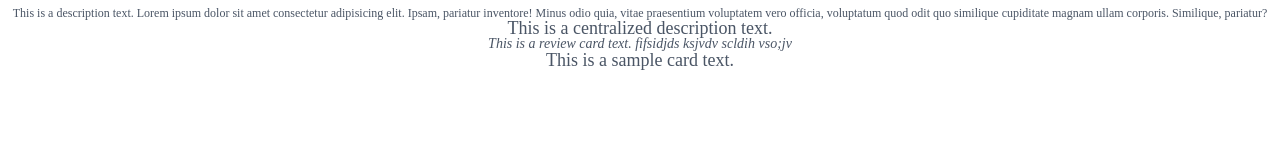
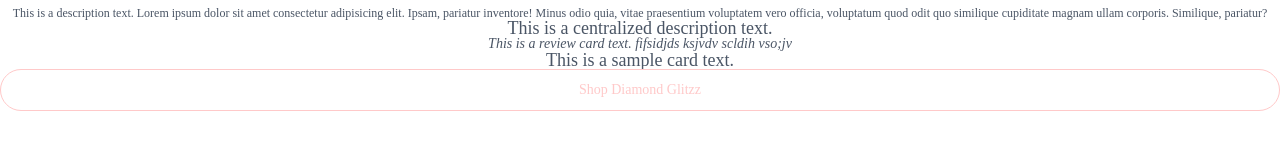
Before and after one commit to QueenLaure11/SNA_GLITZ, a Next.js app: page / in a window 1280 px wide. Shown: the part 191-340 px from the top of the page. Built offline with nearby package versions, Linux system fonts and the light colour scheme.

Commit message:
Implementation of the button and image atoms

```diff
--- a/src/app/page.tsx
+++ b/src/app/page.tsx
@@ -1,5 +1,7 @@
+import ShopButton from '@/components/atoms/button/button.atom';
 import { DescriptionHeading } from '@/components/atoms/heading/descriptionHeading.atom';
 import { Heading } from '@/components/atoms/heading/heading.atom';
+import ImageGallery from '@/components/atoms/image/image.atom';
 import { TextAtom } from '@/components/atoms/texts/texts.atom';
 import { IconRepository } from '@/lib/repository/iconRepository';
 
@@ -18,6 +20,8 @@
       <TextAtom variant="centralizedDescriptionText">This is a centralized description text.</TextAtom>
       <TextAtom variant="reviewCardText">This is a review card text. fifsidjds ksjvdv scldih vso;jv</TextAtom>
       <TextAtom variant="sampleCardText">This is a sample card text.</TextAtom>
+      <ShopButton>Shop Diamond Glitzz</ShopButton>
+      <ImageGallery image={"/images/rings/engagement_wedding_mobile_ring.jpg"} />
     </div>
   );
 }
--- /dev/null
+++ b/src/components/atoms/button/button.atom.tsx
@@ -0,0 +1,32 @@
+import { ButtonProps } from "@/types/button.type";
+
+
+const ShopButton = ({ children, onClick }: ButtonProps) => {
+  return (
+    <button
+      type="button"
+      onClick={onClick}
+      className="
+        border-red-200
+        bg-transparent
+        h-10.5
+        w-full
+        px-7.5
+        rounded-3xl
+        border-[0.5px]
+        py-2.5
+        font-['Poppins']
+        text-sm
+        font-normal
+        leading-none
+        text-red-200
+        transition
+        hover:bg-[#FFF5F5]
+      "
+    >
+      {children}
+    </button>
+  );
+};
+
+export default ShopButton;
--- /dev/null
+++ b/src/components/atoms/image/image.atom.tsx
@@ -0,0 +1,20 @@
+import { ImageGalleryProps } from "@/types/image.type";
+import Image from "next/image";
+
+const ImageGallery = ({ image }: ImageGalleryProps) => {
+  return (
+   <div
+          className="relative overflow-hidden rounded-2xl"
+        >
+          <Image
+            src={image}
+            alt={"Gallery Image"}
+            sizes="(max-width: 768px) 100vw, 50vw"
+            fill
+            className="object-cover"
+          />
+        </div>
+  );
+};
+
+export default ImageGallery;
--- /dev/null
+++ b/src/types/button.type.ts
@@ -0,0 +1,4 @@
+export interface ButtonProps {
+  children: React.ReactNode;
+  onClick?: () => void;
+}
--- /dev/null
+++ b/src/types/image.type.ts
@@ -0,0 +1,3 @@
+export interface ImageGalleryProps {
+  image: string;
+}
```
Also changed, not shown: public/images/rings/engagement_wedding_mobile_ring.png (added).
